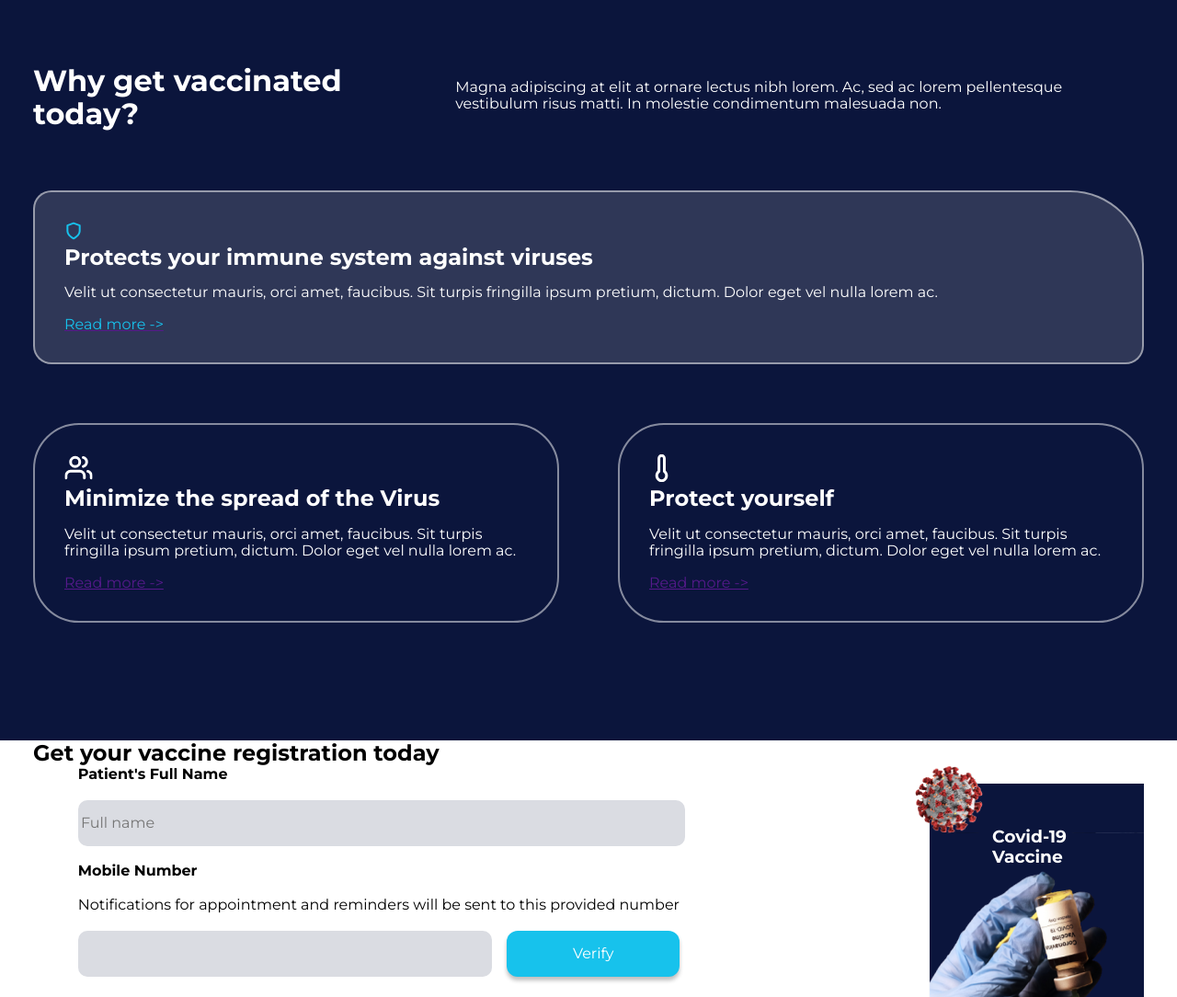
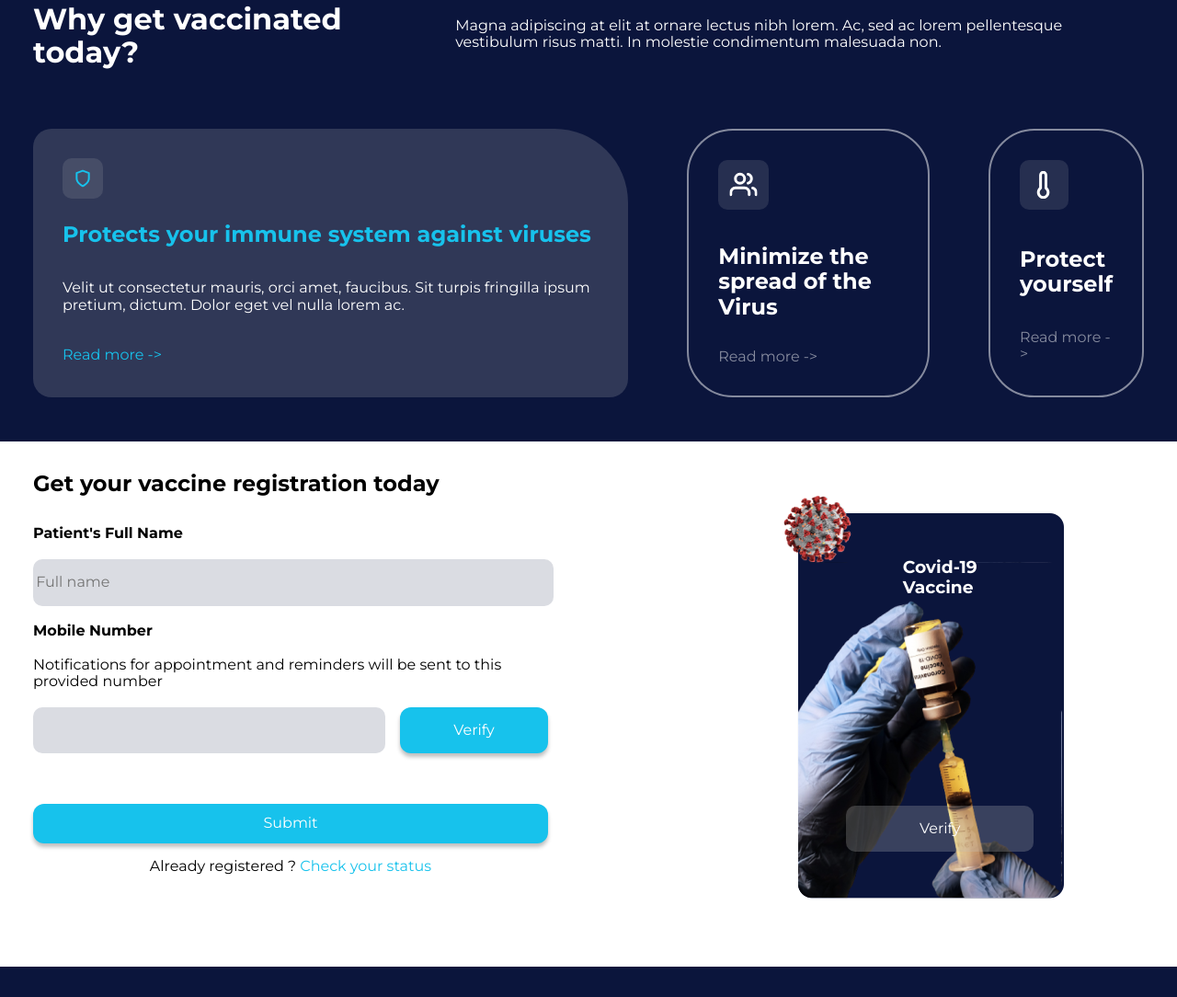
Before and after one commit to sadishaaaa/LeapFrogAssignment, a plain HTML site: page HTML-CSS/Assignment-4/index.html in a window 1280 px wide. Shown: the part 1414-2498 px from the top of the page at 92% size. Drawn offline with Linux system fonts and the light colour scheme; some icons are missing; files whose address does not match are found by name.

Commit message:
worked on responsive ness fontsize color etc

```diff
--- a/HTML-CSS/Assignment-4/index.html
+++ b/HTML-CSS/Assignment-4/index.html
@@ -61,7 +61,7 @@
             <button class="dark">Check Status</button>
           </div>
           <!-- Burger Icon for mobile view -->
-          <div class="header__burger_icon">
+          <div class="header__burger_icon icon-border">
             <a href="#"
               ><img src="./assets/icons/burgerIcon.svg" alt="XYZ-corp"
             /></a>
@@ -100,7 +100,7 @@
               </div>
             </div>
             <!-- Home Image content -->
-            <div class="home__image_content">
+            <div class="home__image_content icon-border">
               <img src="./assets/img/home.svg" alt="" />
             </div>
           </div>
@@ -215,9 +215,9 @@
             <div class="get-vaccinated__flex1">
               <div class="get-vaccinated__box special">
                 <div class="get-vaccinated__icon">
-                  <img src="assets/icons/shield.svg" alt="" />
+                  <img src="assets/icons/shield.svg" alt="shield icon"  class="icon-border"/>
                 </div>
-                <h2>Protects your immune system against viruses</h2>
+                <h2 class="skyblue">Protects your immune system against viruses</h2>
                 <p>
                   Velit ut consectetur mauris, orci amet, faucibus. Sit turpis
                   fringilla ipsum pretium, dictum. Dolor eget vel nulla lorem
@@ -228,27 +228,19 @@
               <div class="get-vaccinated__flex2">
                 <div class="get-vaccinated__box">
                   <div class="get-vaccinated__icon">
-                    <img src="assets/icons/user.svg" alt="" />
+                    <img src="assets/icons/user.svg" alt="User icon" class="icon-border"/>
                   </div>
                   <h2>Minimize the spread of the Virus</h2>
-                  <p>
-                    Velit ut consectetur mauris, orci amet, faucibus. Sit turpis
-                    fringilla ipsum pretium, dictum. Dolor eget vel nulla lorem
-                    ac.
-                  </p>
-                  <span><a href="">Read more -></a></span>
+
+                  <span ><a href=""class="grey">Read more -></a></span>
                 </div>
                 <div class="get-vaccinated__box">
                   <div class="get-vaccinated__icon">
-                    <img src="assets/icons/thermometer.svg" alt="" />
+                    <img src="assets/icons/thermometer.svg" alt="thermometer icon" class="icon-border" />
                   </div>
                   <h2>Protect yourself</h2>
-                  <p>
-                    Velit ut consectetur mauris, orci amet, faucibus. Sit turpis
-                    fringilla ipsum pretium, dictum. Dolor eget vel nulla lorem
-                    ac.
-                  </p>
-                  <span><a href="">Read more -></a></span>
+
+                  <span ><a href="" class="grey">Read more -></a></span>
                 </div>
               </div>
             </div>
@@ -270,7 +262,7 @@
               </div>
             </div>
             <div>
-          <form class="registration__form">
+          <form class="registration__form" style="padding-top: 2rem">
             <label for="fname"><b>Patient's Full Name</b></label><br /> <br>
             <input
               type="text"
--- a/HTML-CSS/Assignment-4/styles/sass/partials/_base.scss
+++ b/HTML-CSS/Assignment-4/styles/sass/partials/_base.scss
@@ -11,3 +11,6 @@ h2 {
   margin: 0;
   padding: 0;
 }
+a{
+  text-decoration: none;
+}
--- a/HTML-CSS/Assignment-4/styles/sass/partials/_feedback.scss
+++ b/HTML-CSS/Assignment-4/styles/sass/partials/_feedback.scss
@@ -1,4 +1,8 @@
 .feedback {
+  text-align: center;
+  display: flex;
+  flex-direction: column;
+  gap: 1rem;
   &__container {
     display: grid;
     grid-template-columns: auto;
--- a/HTML-CSS/Assignment-4/styles/sass/partials/_get-vaccinated.scss
+++ b/HTML-CSS/Assignment-4/styles/sass/partials/_get-vaccinated.scss
@@ -4,15 +4,23 @@
     flex-direction: column;
     padding-bottom: 4rem;
     gap: 2rem;
+    h2 {
+      text-align: center;
+    }
   }
   &__box.special {
     border-radius: 20px 80px 20px 20px;
     background: rgba(196, 196, 196, 0.2);
+    display: grid;
+    row-gap: 1rem;
+    border: none;
   }
   &__box {
     padding: 2rem;
     border-radius: 49.896px;
     border: 2.994px solid rgba(255, 255, 255, 0.5);
+    display: grid;
+    row-gap: 2rem;
   }
   &__flex1 {
     display: flex;
@@ -28,6 +36,9 @@
 
 @media only screen and (min-width: 768px) {
   .get-vaccinated {
+    &__content {
+      text-align: left;
+    }
     &__flex1 {
       display: flex;
       flex-direction: column;
@@ -51,5 +62,8 @@
         width: 50%;
       }
     }
+    &__flex1 {
+      flex-direction: row;
+    }
   }
 }
--- a/HTML-CSS/Assignment-4/styles/sass/partials/_registration.scss
+++ b/HTML-CSS/Assignment-4/styles/sass/partials/_registration.scss
@@ -3,6 +3,8 @@
     background-image: url(../../../assets/img/vaccineregistration.png);
     background-repeat: no-repeat;
     height: 30rem;
+    padding-right: 0;
+    width: 26rem;
     max-width: 100%;
   }
   &__select-option {
@@ -18,13 +20,20 @@
   &__verify {
     background-color: transparent;
     color: white;
-    padding: 3rem;
+    padding: 3rem 0 0 2rem;
     display: flex;
     flex-direction: column;
     align-items: center;
     gap: 13rem;
 
     width: fit-content;
+    button {
+      border-radius: 10px;
+      border: none;
+      color: white;
+      background: rgba(196, 196, 196, 0.25);
+      padding: 1rem 5rem 1rem 5rem;
+    }
   }
   &__form {
     input {
--- a/HTML-CSS/Assignment-4/styles/sass/partials/_utils.scss
+++ b/HTML-CSS/Assignment-4/styles/sass/partials/_utils.scss
@@ -21,6 +21,11 @@
 }
 .background-skyblue {
   background-color: #0b153c;
+}
+.icon-border {
+  border-radius: 10px;
+  background: rgba(196, 196, 196, 0.15);
+  padding: 0.75rem;
 }
 .wrapper {
   &__symptoms {
@@ -49,11 +54,13 @@
   }
   &__get-vaccinated {
     background: #0b153c;
-    padding-top: 8rem;
-    padding-bottom: 8rem;
+    padding-top: 3rem;
+    padding-bottom: 3rem;
     color: white;
   }
   &__feedback {
+    padding-top: 3rem;
+    padding-bottom: 2rem;
     background: url(../../../assets/img/Group\ 74.png);
     background-repeat: no-repeat;
     background-size: cover;
@@ -62,7 +69,8 @@
     background: #0b153c;
   }
   &__vaccine-registration {
-    background: url(<path-to-image>), lightgray 50% / cover no-repeat,
-      rgba(255, 255, 255, 0.5);
+    background: rgba(255, 255, 255, 0.5);
+    padding-top: 2rem;
+    padding-bottom: 2rem;
   }
 }
```
Also changed, not shown: HTML-CSS/Assignment-4/styles/style.css, 1 other file.
